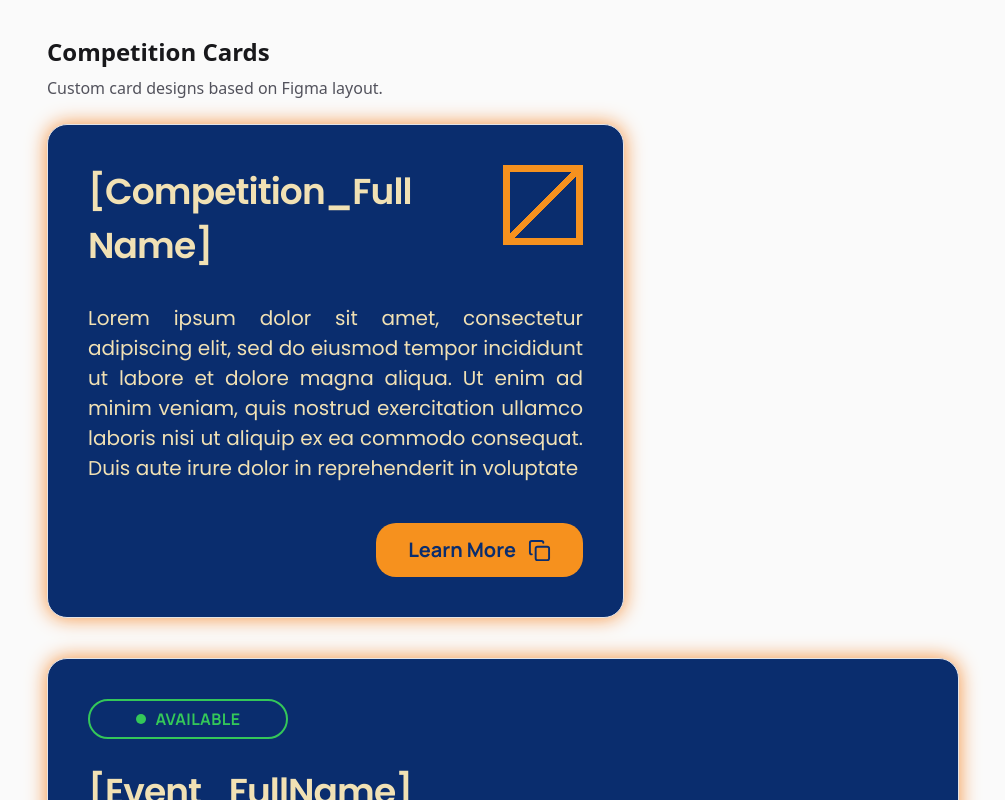
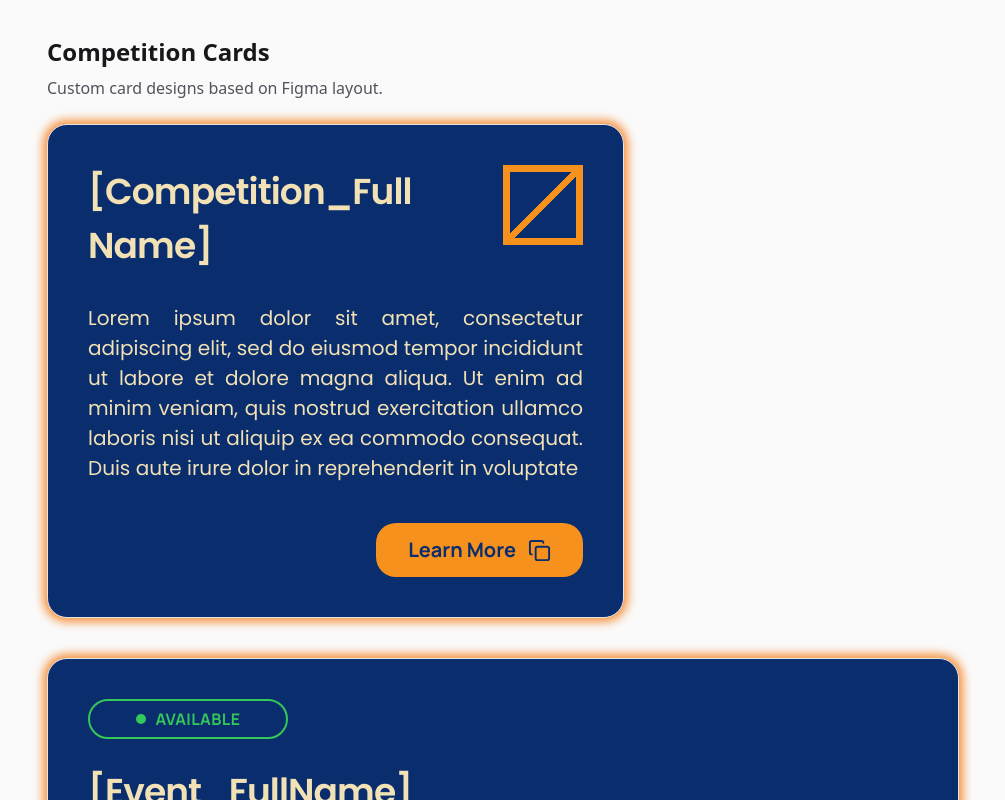
Before and after one commit to AndhikaAddiputra/wildcat-fe, a Next.js app: page / in a window 1280 px wide. Shown: the part 960-1760 px from the top of the page, without its empty margins (41-1046 px from the left). Built offline with nearby package versions, Linux system fonts and the light colour scheme.

Commit message:
fix: card shadow

```diff
--- a/src/components/ui/card.tsx
+++ b/src/components/ui/card.tsx
@@ -21,7 +21,7 @@ const CompetitionCardBase = forwardRef<HTMLDivElement, HTMLAttributes<HTMLDivEle
       ref={ref}
       className={cn(
         "rounded-[20px] border border-[#F6911E] bg-[#0A2D6E] shadow-[0_0_15px_rgba(246,145,30,0.4)] font-['Poppins']",
-        "shadow-[0_0_20px_rgba(246,145,60,100)]",
+        "shadow-[0_0_10px_4px_rgba(246,145,60,1)]",
         className
       )}
       {...props}
```
